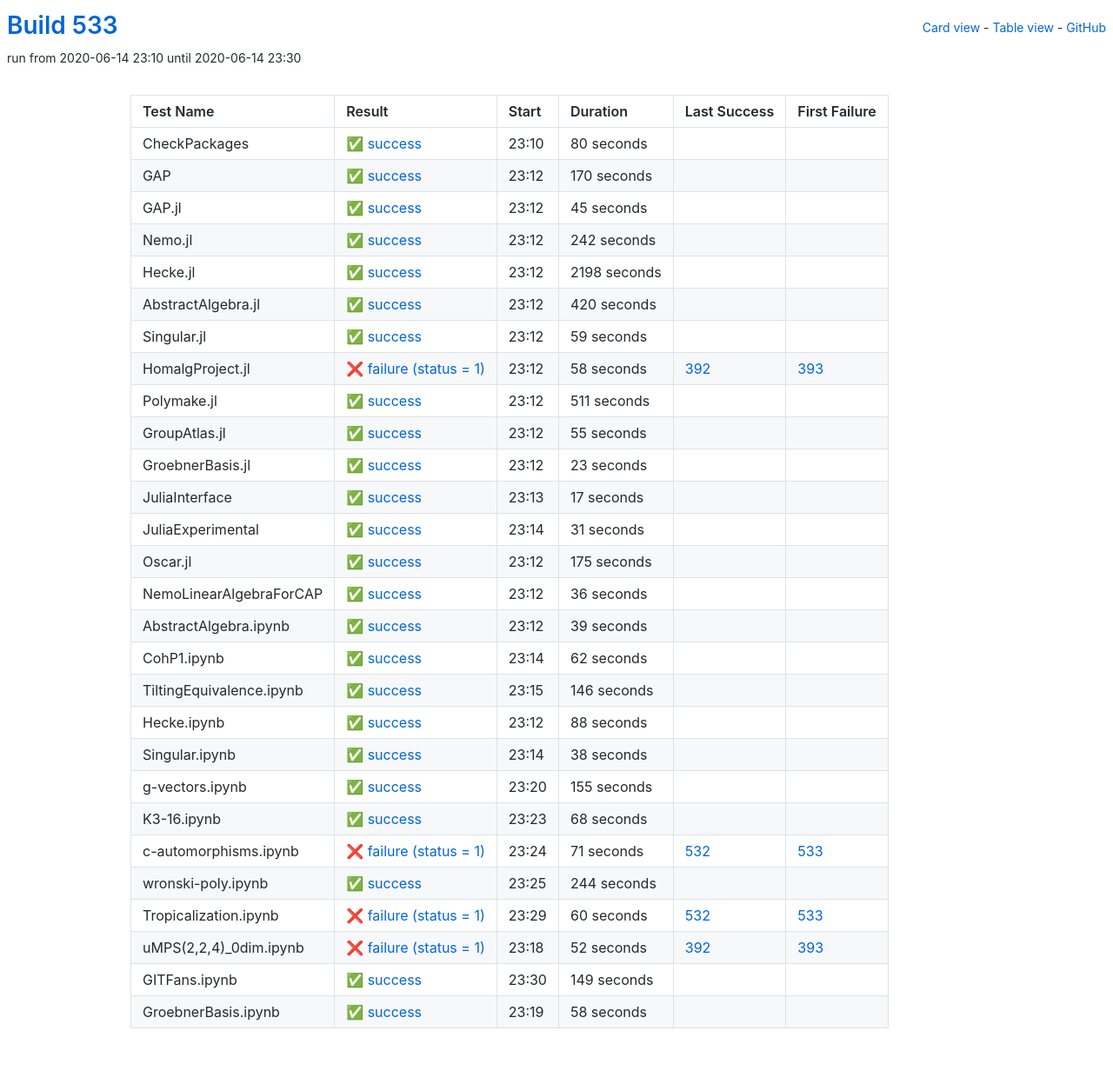
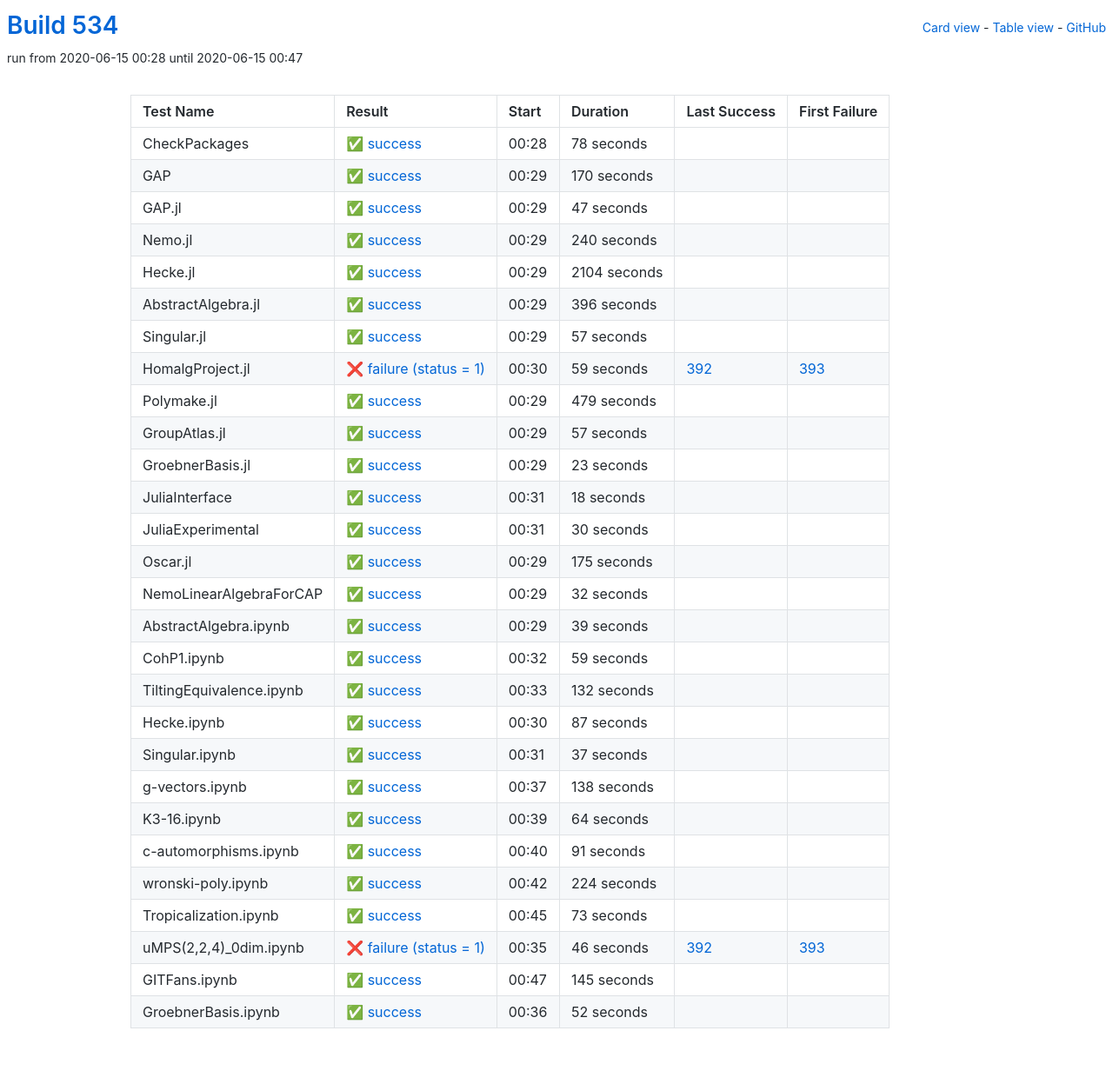
Before and after one commit to oscar-system/oscar-ci-status-1.4, a Jekyll site: the page built from table.html, in a window 1280 px wide. Shown: the whole page at 87% size. Built offline with Jekyll 4.4.1, drawn with Linux system fonts in a browser that asks for light colours.

Commit message:
Build #534

```diff
--- a/_data/ci.yml
+++ b/_data/ci.yml
@@ -1,6 +1,6 @@
 ---
-build: 533
-build_url: https://oscarci.mathematik.uni-kl.de/job/oscar-julia-1.4/533/
+build: 534
+build_url: https://oscarci.mathematik.uni-kl.de/job/oscar-julia-1.4/534/
 job: oscar-julia-1.4
 organization: oscar-system
 repo: oscar-ci-status-1.4
@@ -8,20 +8,20 @@ repourl: https://github.com/oscar-system/oscar-ci-status-1.4
 tests:
 - name: CheckPackages
   id: checkpackages
-  log: https://oscarci.mathematik.uni-kl.de/job/oscar-julia-1.4/533/artifact/logs/build-533/CheckPackages.log
-  start: 2020-06-14 23:10
+  log: https://oscarci.mathematik.uni-kl.de/job/oscar-julia-1.4/534/artifact/logs/build-534/CheckPackages.log
+  start: 2020-06-15 00:28
   success: true
   exitcode: 0
   status: success
-  duration: 80
+  duration: 78
   last_success: false
   last_success_url:
   first_failure: false
   first_failure_url:
 - name: GAP
   id: gap
-  log: https://oscarci.mathematik.uni-kl.de/job/oscar-julia-1.4/533/artifact/logs/build-533/GAP.log
-  start: 2020-06-14 23:12
+  log: https://oscarci.mathematik.uni-kl.de/job/oscar-julia-1.4/534/artifact/logs/build-534/GAP.log
+  start: 2020-06-15 00:29
   success: true
   exitcode: 0
   status: success
@@ -32,104 +32,104 @@ tests:
   first_failure_url:
 - name: GAP.jl
   id: gap-jl
-  log: https://oscarci.mathematik.uni-kl.de/job/oscar-julia-1.4/533/artifact/logs/build-533/GAP.jl.log
-  start: 2020-06-14 23:12
+  log: https://oscarci.mathematik.uni-kl.de/job/oscar-julia-1.4/534/artifact/logs/build-534/GAP.jl.log
+  start: 2020-06-15 00:29
   success: true
   exitcode: 0
   status: success
-  duration: 45
+  duration: 47
   last_success: false
   last_success_url:
   first_failure: false
   first_failure_url:
 - name: Nemo.jl
   id: nemo-jl
-  log: https://oscarci.mathematik.uni-kl.de/job/oscar-julia-1.4/533/artifact/logs/build-533/Nemo.jl.log
-  start: 2020-06-14 23:12
+  log: https://oscarci.mathematik.uni-kl.de/job/oscar-julia-1.4/534/artifact/logs/build-534/Nemo.jl.log
+  start: 2020-06-15 00:29
   success: true
   exitcode: 0
   status: success
-  duration: 242
+  duration: 240
   last_success: false
   last_success_url:
   first_failure: false
   first_failure_url:
 - name: Hecke.jl
   id: hecke-jl
-  log: https://oscarci.mathematik.uni-kl.de/job/oscar-julia-1.4/533/artifact/logs/build-533/Hecke.jl.log
-  start: 2020-06-14 23:12
+  log: https://oscarci.mathematik.uni-kl.de/job/oscar-julia-1.4/534/artifact/logs/build-534/Hecke.jl.log
+  start: 2020-06-15 00:29
   success: true
   exitcode: 0
   status: success
-  duration: 2198
+  duration: 2104
   last_success: false
   last_success_url:
   first_failure: false
   first_failure_url:
 - name: AbstractAlgebra.jl
   id: abstractalgebra-jl
-  log: https://oscarci.mathematik.uni-kl.de/job/oscar-julia-1.4/533/artifact/logs/build-533/AbstractAlgebra.jl.log
-  start: 2020-06-14 23:12
+  log: https://oscarci.mathematik.uni-kl.de/job/oscar-julia-1.4/534/artifact/logs/build-534/AbstractAlgebra.jl.log
+  start: 2020-06-15 00:29
   success: true
   exitcode: 0
   status: success
-  duration: 420
+  duration: 396
   last_success: false
   last_success_url:
   first_failure: false
   first_failure_url:
 - name: Singular.jl
   id: singular-jl
-  log: https://oscarci.mathematik.uni-kl.de/job/oscar-julia-1.4/533/artifact/logs/build-533/Singular.jl.log
-  start: 2020-06-14 23:12
+  log: https://oscarci.mathematik.uni-kl.de/job/oscar-julia-1.4/534/artifact/logs/build-534/Singular.jl.log
+  start: 2020-06-15 00:29
   success: true
   exitcode: 0
   status: success
-  duration: 59
+  duration: 57
   last_success: false
   last_success_url:
   first_failure: false
   first_failure_url:
 - name: HomalgProject.jl
   id: homalgproject-jl
-  log: https://oscarci.mathematik.uni-kl.de/job/oscar-julia-1.4/533/artifact/logs/build-533/HomalgProject.jl.log
-  start: 2020-06-14 23:12
+  log: https://oscarci.mathematik.uni-kl.de/job/oscar-julia-1.4/534/artifact/logs/build-534/HomalgProject.jl.log
+  start: 2020-06-15 00:30
   success: false
   exitcode: 1
   status: failure
-  duration: 58
+  duration: 59
   last_success: 392
   last_success_url: https://oscarci.mathematik.uni-kl.de/job/oscar-julia-1.4/392/
   first_failure: 393
   first_failure_url: https://oscarci.mathematik.uni-kl.de/job/oscar-julia-1.4/393/
 - name: Polymake.jl
   id: polymake-jl
-  log: https://oscarci.mathematik.uni-kl.de/job/oscar-julia-1.4/533/artifact/logs/build-533/Polymake.jl.log
-  start: 2020-06-14 23:12
+  log: https://oscarci.mathematik.uni-kl.de/job/oscar-julia-1.4/534/artifact/logs/build-534/Polymake.jl.log
+  start: 2020-06-15 00:29
   success: true
   exitcode: 0
   status: success
-  duration: 511
+  duration: 479
   last_success: false
   last_success_url:
   first_failure: false
   first_failure_url:
 - name: GroupAtlas.jl
   id: groupatlas-jl
-  log: https://oscarci.mathematik.uni-kl.de/job/oscar-julia-1.4/533/artifact/logs/build-533/GroupAtlas.jl.log
-  start: 2020-06-14 23:12
+  log: https://oscarci.mathematik.uni-kl.de/job/oscar-julia-1.4/534/artifact/logs/build-534/GroupAtlas.jl.log
+  start: 2020-06-15 00:29
   success: true
   exitcode: 0
   status: success
-  duration: 55
+  duration: 57
   last_success: false
   last_success_url:
   first_failure: false
   first_failure_url:
 - name: GroebnerBasis.jl
   id: groebnerbasis-jl
-  log: https://oscarci.mathematik.uni-kl.de/job/oscar-julia-1.4/533/artifact/logs/build-533/GroebnerBasis.jl.log
-  start: 2020-06-14 23:12
+  log: https://oscarci.mathematik.uni-kl.de/job/oscar-julia-1.4/534/artifact/logs/build-534/GroebnerBasis.jl.log
+  start: 2020-06-15 00:29
   success: true
   exitcode: 0
   status: success
@@ -140,32 +140,32 @@ tests:
   first_failure_url:
 - name: JuliaInterface
   id: juliainterface
-  log: https://oscarci.mathematik.uni-kl.de/job/oscar-julia-1.4/533/artifact/logs/build-533/JuliaInterface.log
-  start: 2020-06-14 23:13
+  log: https://oscarci.mathematik.uni-kl.de/job/oscar-julia-1.4/534/artifact/logs/build-534/JuliaInterface.log
+  start: 2020-06-15 00:31
   success: true
   exitcode: 0
   status: success
-  duration: 17
+  duration: 18
   last_success: false
   last_success_url:
   first_failure: false
   first_failure_url:
 - name: JuliaExperimental
   id: juliaexperimental
-  log: https://oscarci.mathematik.uni-kl.de/job/oscar-julia-1.4/533/artifact/logs/build-533/JuliaExperimental.log
-  start: 2020-06-14 23:14
+  log: https://oscarci.mathematik.uni-kl.de/job/oscar-julia-1.4/534/artifact/logs/build-534/JuliaExperimental.log
+  start: 2020-06-15 00:31
   success: true
   exitcode: 0
   status: success
-  duration: 31
+  duration: 30
   last_success: false
   last_success_url:
   first_failure: false
   first_failure_url:
 - name: Oscar.jl
   id: oscar-jl
-  log: https://oscarci.mathematik.uni-kl.de/job/oscar-julia-1.4/533/artifact/logs/build-533/Oscar.jl.log
-  start: 2020-06-14 23:12
+  log: https://oscarci.mathematik.uni-kl.de/job/oscar-julia-1.4/534/artifact/logs/build-534/Oscar.jl.log
+  start: 2020-06-15 00:29
   success: true
   exitcode: 0
   status: success
@@ -176,20 +176,20 @@ tests:
   first_failure_url:
 - name: NemoLinearAlgebraForCAP
   id: nemolinearalgebraforcap
-  log: https://oscarci.mathematik.uni-kl.de/job/oscar-julia-1.4/533/artifact/logs/build-533/NemoLinearAlgebraForCAP.log
-  start: 2020-06-14 23:12
+  log: https://oscarci.mathematik.uni-kl.de/job/oscar-julia-1.4/534/artifact/logs/build-534/NemoLinearAlgebraForCAP.log
+  start: 2020-06-15 00:29
   success: true
   exitcode: 0
   status: success
-  duration: 36
+  duration: 32
   last_success: false
   last_success_url:
   first_failure: false
   first_failure_url:
 - name: AbstractAlgebra.ipynb
   id: abstractalgebra-ipynb
-  log: https://oscarci.mathematik.uni-kl.de/job/oscar-julia-1.4/533/artifact/logs/build-533/AbstractAlgebra.ipynb.log
-  start: 2020-06-14 23:12
+  log: https://oscarci.mathematik.uni-kl.de/job/oscar-julia-1.4/534/artifact/logs/build-534/AbstractAlgebra.ipynb.log
+  start: 2020-06-15 00:29
   success: true
   exitcode: 0
   status: success
@@ -200,144 +200,144 @@ tests:
   first_failure_url:
 - name: CohP1.ipynb
   id: cohp1-ipynb
-  log: https://oscarci.mathematik.uni-kl.de/job/oscar-julia-1.4/533/artifact/logs/build-533/CohP1.ipynb.log
-  start: 2020-06-14 23:14
+  log: https://oscarci.mathematik.uni-kl.de/job/oscar-julia-1.4/534/artifact/logs/build-534/CohP1.ipynb.log
+  start: 2020-06-15 00:32
   success: true
   exitcode: 0
   status: success
-  duration: 62
+  duration: 59
   last_success: false
   last_success_url:
   first_failure: false
   first_failure_url:
 - name: TiltingEquivalence.ipynb
   id: tiltingequivalence-ipynb
-  log: https://oscarci.mathematik.uni-kl.de/job/oscar-julia-1.4/533/artifact/logs/build-533/TiltingEquivalence.ipynb.log
-  start: 2020-06-14 23:15
+  log: https://oscarci.mathematik.uni-kl.de/job/oscar-julia-1.4/534/artifact/logs/build-534/TiltingEquivalence.ipynb.log
+  start: 2020-06-15 00:33
   success: true
   exitcode: 0
   status: success
-  duration: 146
+  duration: 132
   last_success: false
   last_success_url:
   first_failure: false
   first_failure_url:
 - name: Hecke.ipynb
   id: hecke-ipynb
-  log: https://oscarci.mathematik.uni-kl.de/job/oscar-julia-1.4/533/artifact/logs/build-533/Hecke.ipynb.log
-  start: 2020-06-14 23:12
+  log: https://oscarci.mathematik.uni-kl.de/job/oscar-julia-1.4/534/artifact/logs/build-534/Hecke.ipynb.log
+  start: 2020-06-15 00:30
   success: true
   exitcode: 0
   status: success
-  duration: 88
+  duration: 87
   last_success: false
   last_success_url:
   first_failure: false
   first_failure_url:
 - name: Singular.ipynb
   id: singular-ipynb
-  log: https://oscarci.mathematik.uni-kl.de/job/oscar-julia-1.4/533/artifact/logs/build-533/Singular.ipynb.log
-  start: 2020-06-14 23:14
+  log: https://oscarci.mathematik.uni-kl.de/job/oscar-julia-1.4/534/artifact/logs/build-534/Singular.ipynb.log
+  start: 2020-06-15 00:31
   success: true
   exitcode: 0
   status: success
-  duration: 38
+  duration: 37
   last_success: false
   last_success_url:
   first_failure: false
   first_failure_url:
 - name: g-vectors.ipynb
   id: g-vectors-ipynb
-  log: https://oscarci.mathematik.uni-kl.de/job/oscar-julia-1.4/533/artifact/logs/build-533/g-vectors.ipynb.log
-  start: 2020-06-14 23:20
+  log: https://oscarci.mathematik.uni-kl.de/job/oscar-julia-1.4/534/artifact/logs/build-534/g-vectors.ipynb.log
+  start: 2020-06-15 00:37
   success: true
   exitcode: 0
   status: success
-  duration: 155
+  duration: 138
   last_success: false
   last_success_url:
   first_failure: false
   first_failure_url:
 - name: K3-16.ipynb
   id: k3-16-ipynb
-  log: https://oscarci.mathematik.uni-kl.de/job/oscar-julia-1.4/533/artifact/logs/build-533/K3-16.ipynb.log
-  start: 2020-06-14 23:23
+  log: https://oscarci.mathematik.uni-kl.de/job/oscar-julia-1.4/534/artifact/logs/build-534/K3-16.ipynb.log
+  start: 2020-06-15 00:39
   success: true
   exitcode: 0
   status: success
-  duration: 68
+  duration: 64
   last_success: false
   last_success_url:
   first_failure: false
   first_failure_url:
 - name: c-automorphisms.ipynb
   id: c-automorphisms-ipynb
-  log: https://oscarci.mathematik.uni-kl.de/job/oscar-julia-1.4/533/artifact/logs/build-533/c-automorphisms.ipynb.log
-  start: 2020-06-14 23:24
-  success: false
-  exitcode: 1
-  status: failure
-  duration: 71
-  last_success: 532
-  last_success_url: https://oscarci.mathematik.uni-kl.de/job/oscar-julia-1.4/532/
-  first_failure: 533
-  first_failure_url: https://oscarci.mathematik.uni-kl.de/job/oscar-julia-1.4/533/
-- name: wronski-poly.ipynb
-  id: wronski-poly-ipynb
-  log: https://oscarci.mathematik.uni-kl.de/job/oscar-julia-1.4/533/artifact/logs/build-533/wronski-poly.ipynb.log
-  start: 2020-06-14 23:25
+  log: https://oscarci.mathematik.uni-kl.de/job/oscar-julia-1.4/534/artifact/logs/build-534/c-automorphisms.ipynb.log
+  start: 2020-06-15 00:40
   success: true
   exitcode: 0
   status: success
-  duration: 244
+  duration: 91
+  last_success: false
+  last_success_url:
+  first_failure: false
+  first_failure_url:
+- name: wronski-poly.ipynb
+  id: wronski-poly-ipynb
+  log: https://oscarci.mathematik.uni-kl.de/job/oscar-julia-1.4/534/artifact/logs/build-534/wronski-poly.ipynb.log
+  start: 2020-06-15 00:42
+  success: true
+  exitcode: 0
+  status: success
+  duration: 224
   last_success: false
   last_success_url:
   first_failure: false
   first_failure_url:
 - name: Tropicalization.ipynb
   id: tropicalization-ipynb
-  log: https://oscarci.mathematik.uni-kl.de/job/oscar-julia-1.4/533/artifact/logs/build-533/Tropicalization.ipynb.log
-  start: 2020-06-14 23:29
+  log: https://oscarci.mathematik.uni-kl.de/job/oscar-julia-1.4/534/artifact/logs/build-534/Tropicalization.ipynb.log
+  start: 2020-06-15 00:45
+  success: true
+  exitcode: 0
+  status: success
+  duration: 73
+  last_success: false
+  last_success_url:
+  first_failure: false
+  first_failure_url:
+- name: uMPS(2,2,4)_0dim.ipynb
+  id: umps-2-2-4-0dim-ipynb
+  log: https://oscarci.mathematik.uni-kl.de/job/oscar-julia-1.4/534/artifact/logs/build-534/uMPS-2-2-4-_0dim.ipynb.log
+  start: 2020-06-15 00:35
   success: false
   exitcode: 1
   status: failure
-  duration: 60
-  last_success: 532
-  last_success_url: https://oscarci.mathematik.uni-kl.de/job/oscar-julia-1.4/532/
-  first_failure: 533
-  first_failure_url: https://oscarci.mathematik.uni-kl.de/job/oscar-julia-1.4/533/
-- name: uMPS(2,2,4)_0dim.ipynb
-  id: umps-2-2-4-0dim-ipynb
-  log: https://oscarci.mathematik.uni-kl.de/job/oscar-julia-1.4/533/artifact/logs/build-533/uMPS-2-2-4-_0dim.ipynb.log
-  start: 2020-06-14 23:18
-  success: false
-  exitcode: 1
-  status: failure
-  duration: 52
+  duration: 46
   last_success: 392
   last_success_url: https://oscarci.mathematik.uni-kl.de/job/oscar-julia-1.4/392/
   first_failure: 393
   first_failure_url: https://oscarci.mathematik.uni-kl.de/job/oscar-julia-1.4/393/
 - name: GITFans.ipynb
   id: gitfans-ipynb
-  log: https://oscarci.mathematik.uni-kl.de/job/oscar-julia-1.4/533/artifact/logs/build-533/GITFans.ipynb.log
-  start: 2020-06-14 23:30
+  log: https://oscarci.mathematik.uni-kl.de/job/oscar-julia-1.4/534/artifact/logs/build-534/GITFans.ipynb.log
+  start: 2020-06-15 00:47
   success: true
   exitcode: 0
   status: success
-  duration: 149
+  duration: 145
   last_success: false
   last_success_url:
   first_failure: false
   first_failure_url:
 - name: GroebnerBasis.ipynb
   id: groebnerbasis-ipynb
-  log: https://oscarci.mathematik.uni-kl.de/job/oscar-julia-1.4/533/artifact/logs/build-533/GroebnerBasis.ipynb.log
-  start: 2020-06-14 23:19
+  log: https://oscarci.mathematik.uni-kl.de/job/oscar-julia-1.4/534/artifact/logs/build-534/GroebnerBasis.ipynb.log
+  start: 2020-06-15 00:36
   success: true
   exitcode: 0
   status: success
-  duration: 58
+  duration: 52
   last_success: false
   last_success_url:
   first_failure: false
```
Also changed, not shown: README.md.
